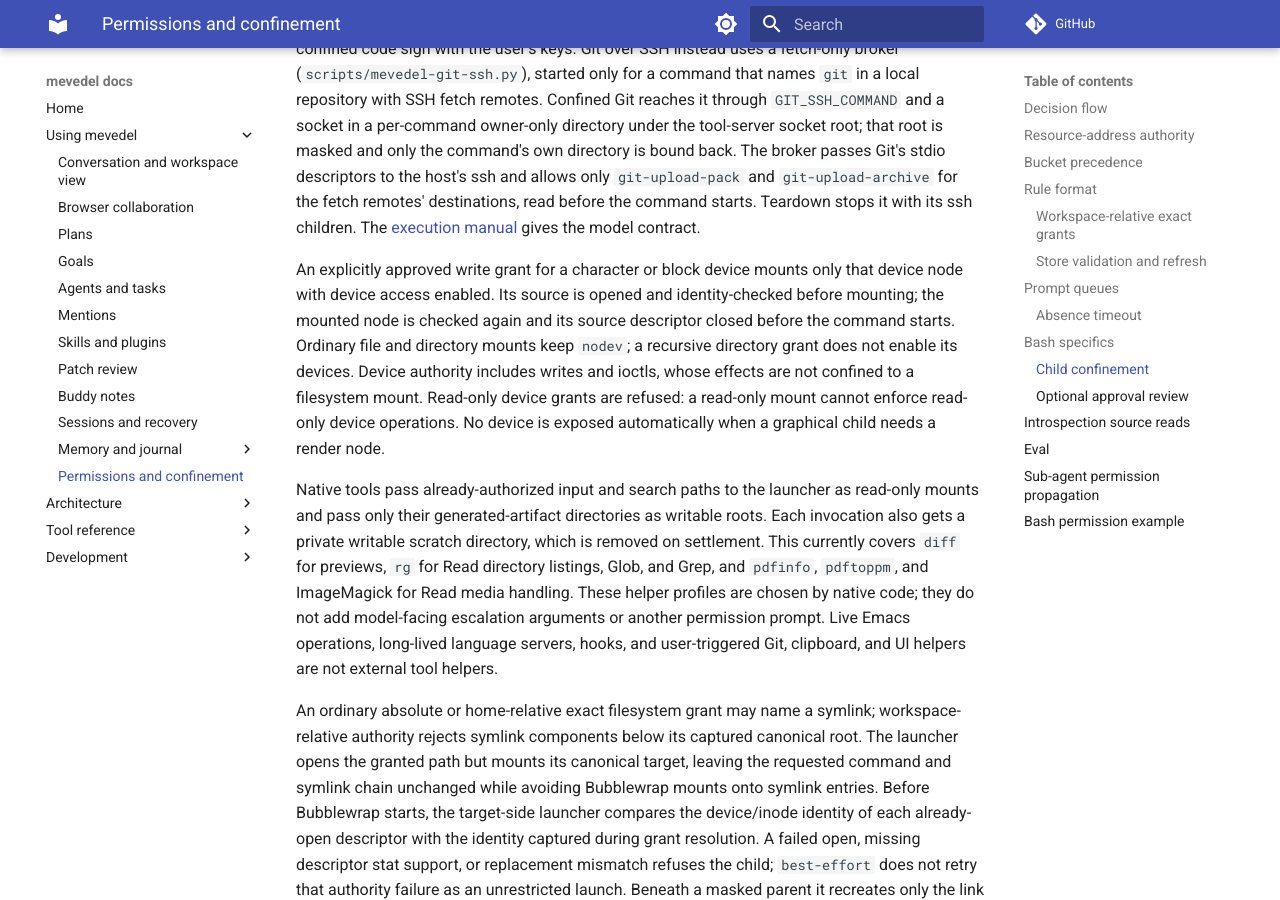
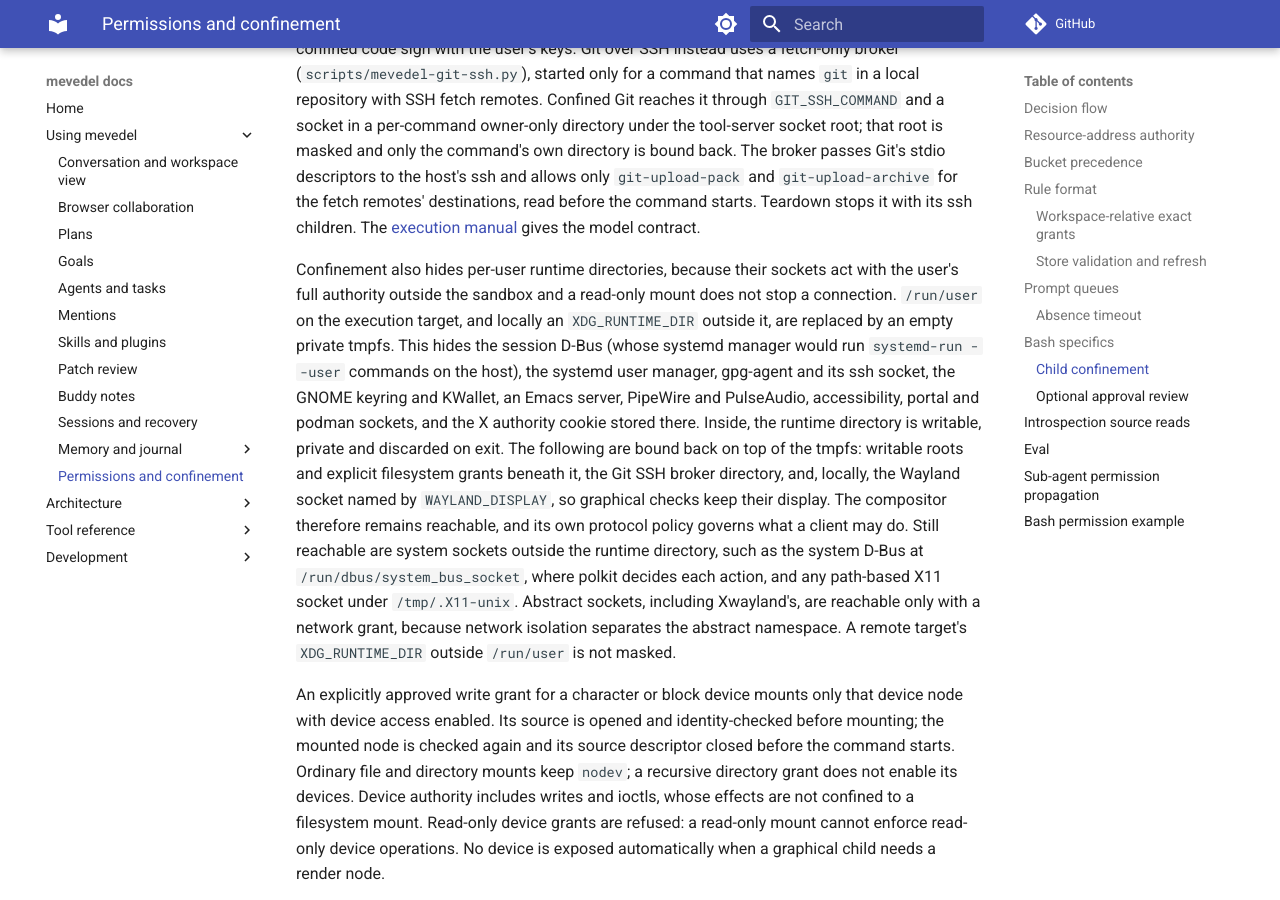
Before and after one commit to FrauH0lle/mevedel, an MkDocs documentation site: the page built from docs/permissions.md, in a window 1280 px wide and 900 px high, scrolled down 21870 px. Built offline with MkDocs 1.6.1 and Material for MkDocs 9.7.7, drawn with Linux system fonts in a browser that asks for light colours; comment, search, counter and statistics services are not loaded.

Commit message:
fix(sandbox): Hide per-user runtime directories from confined commands
A read-only bind of / left /run/user/$UID visible, and a socket on a
read-only mount still accepts connections.  A confined command could
reach the session bus and run 'systemd-run --user' to write on the host
as the user, and could also reach gpg-agent, keyrings and an Emacs server.

Replace /run/user on the execution target, plus a local XDG_RUNTIME_DIR
outside it, with an empty private tmpfs.  Bind back writable roots and
grants beneath it, the Git SSH broker directory and the local Wayland
socket, which graphical checks use.

```diff
--- a/docs/permissions.md
+++ b/docs/permissions.md
@@ -976,6 +976,27 @@ Git's stdio descriptors to the host's ssh and allows only `git-upload-pack` and
 starts. Teardown stops it with its ssh children. The
 [execution manual](tools/execution.md#git-over-ssh) gives the model contract.
 
+Confinement also hides per-user runtime directories, because their sockets act
+with the user's full authority outside the sandbox and a read-only mount does
+not stop a connection. `/run/user` on the execution target, and locally an
+`XDG_RUNTIME_DIR` outside it, are replaced by an empty private tmpfs. This
+hides the session D-Bus (whose systemd manager would run `systemd-run --user`
+commands on the host), the systemd user manager, gpg-agent and its ssh socket,
+the GNOME keyring and KWallet, an Emacs server, PipeWire and PulseAudio,
+accessibility, portal and podman sockets, and the X authority cookie stored
+there. Inside, the runtime directory is writable, private and discarded on
+exit. The following are bound back on top of the tmpfs: writable roots and
+explicit filesystem grants beneath it, the Git SSH broker directory, and,
+locally, the Wayland socket named by `WAYLAND_DISPLAY`, so graphical checks
+keep their display. The compositor therefore remains reachable, and its own
+protocol policy governs what a client may do. Still reachable are system
+sockets outside the runtime directory, such as the system D-Bus at
+`/run/dbus/system_bus_socket`, where polkit decides each action, and any
+path-based X11 socket under `/tmp/.X11-unix`. Abstract sockets, including
+Xwayland's, are reachable only with a network grant, because network
+isolation separates the abstract namespace. A remote target's
+`XDG_RUNTIME_DIR` outside `/run/user` is not masked.
+
 An explicitly approved write grant for a character or block device mounts
 only that device node with device access enabled. Its source is opened and
 identity-checked before mounting; the mounted node is checked again and its
```
Also changed, not shown: docs/tools/execution.md (+11 -0 lines), 2 other files.
